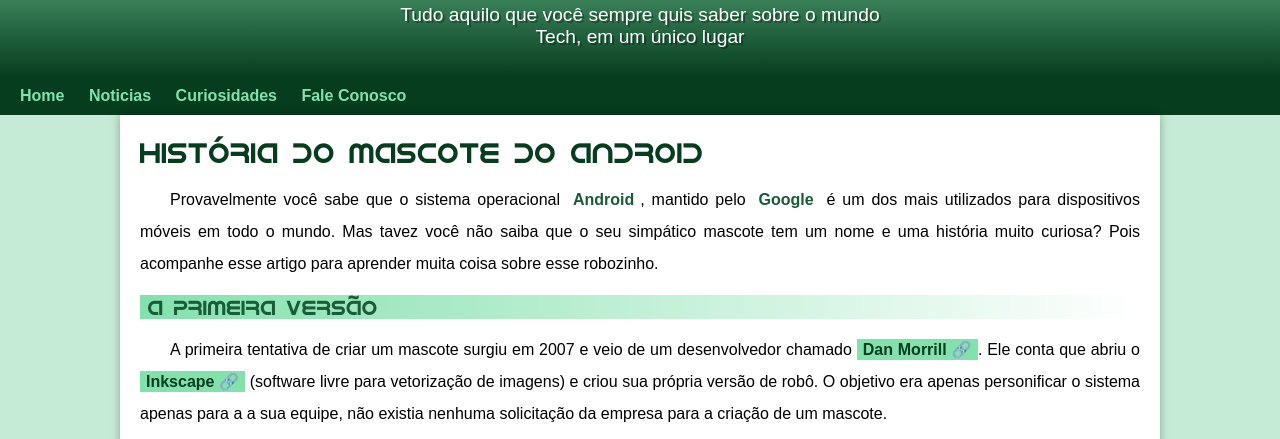
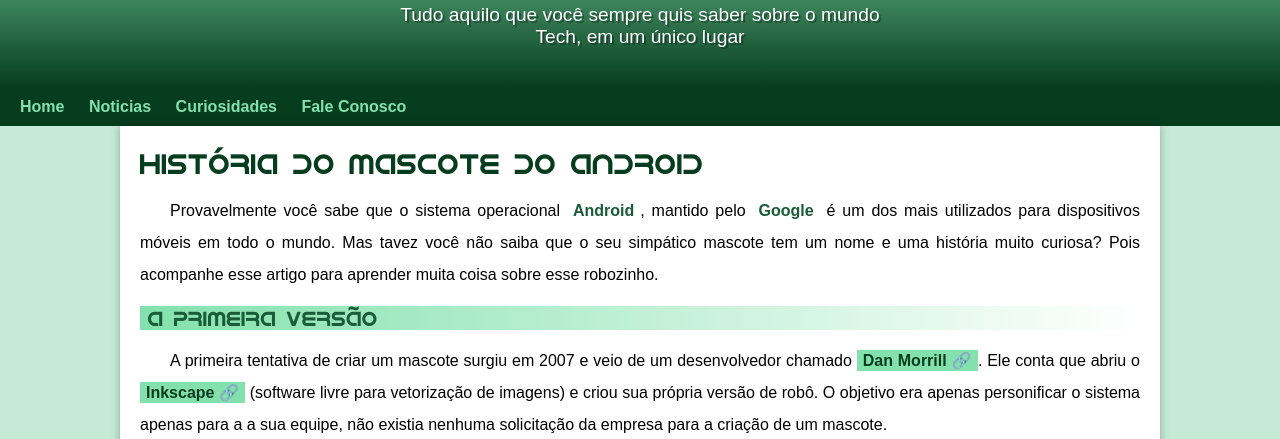
Before and after one commit to EversonCorrea/projeto-android, a plain HTML site: page index.html in a window 1280 px wide. Shown: the part 113-552 px from the top of the page. Drawn offline with Linux system fonts and the light colour scheme.

Commit message:
correçao

```diff
--- a/style.css
+++ b/style.css
@@ -60,7 +60,7 @@ header > p {
     font-size: 1.2em;
     max-width: 600px;
     margin: auto;
-    margin-bottom: 40px;
+    padding-bottom: 40px;
     padding-right: 10px;
     padding-left: 10px;
     text-shadow: 2px 2px 0px rgba(0, 0, 0, 0.315);
```
